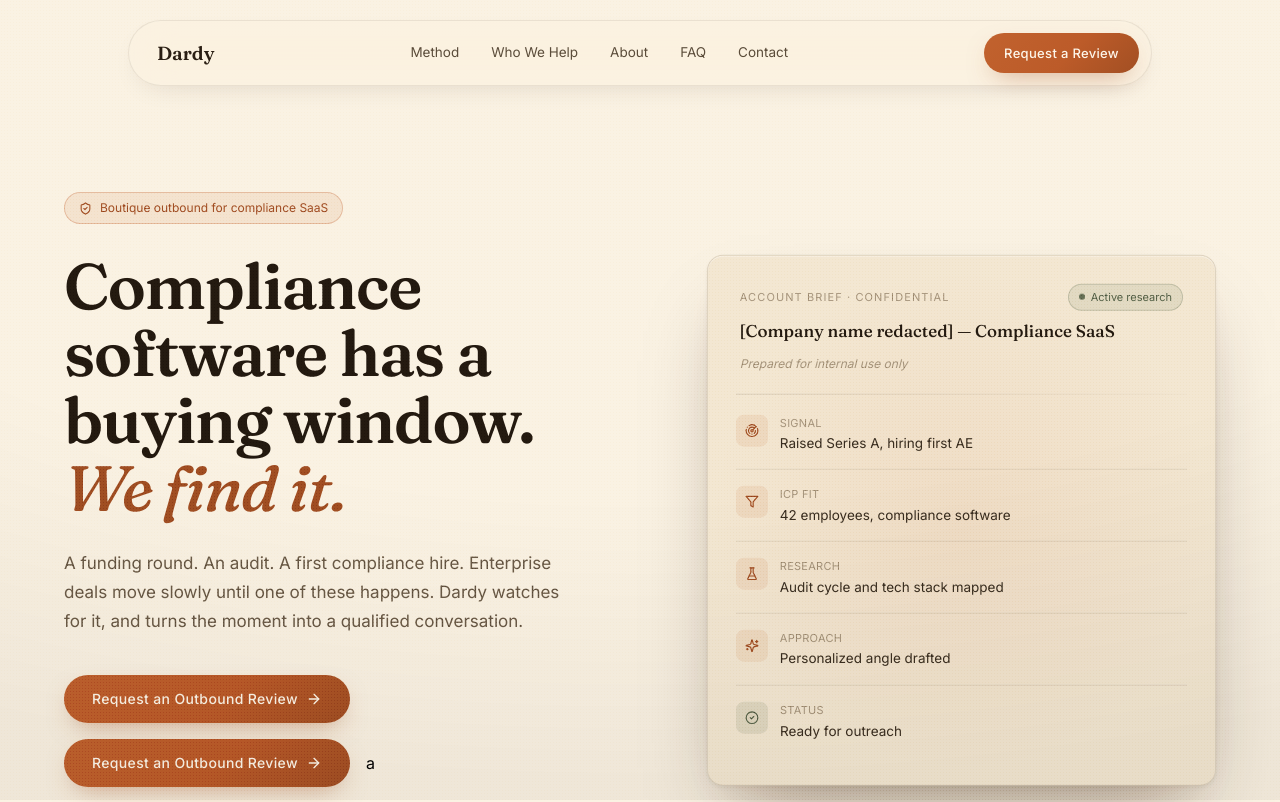
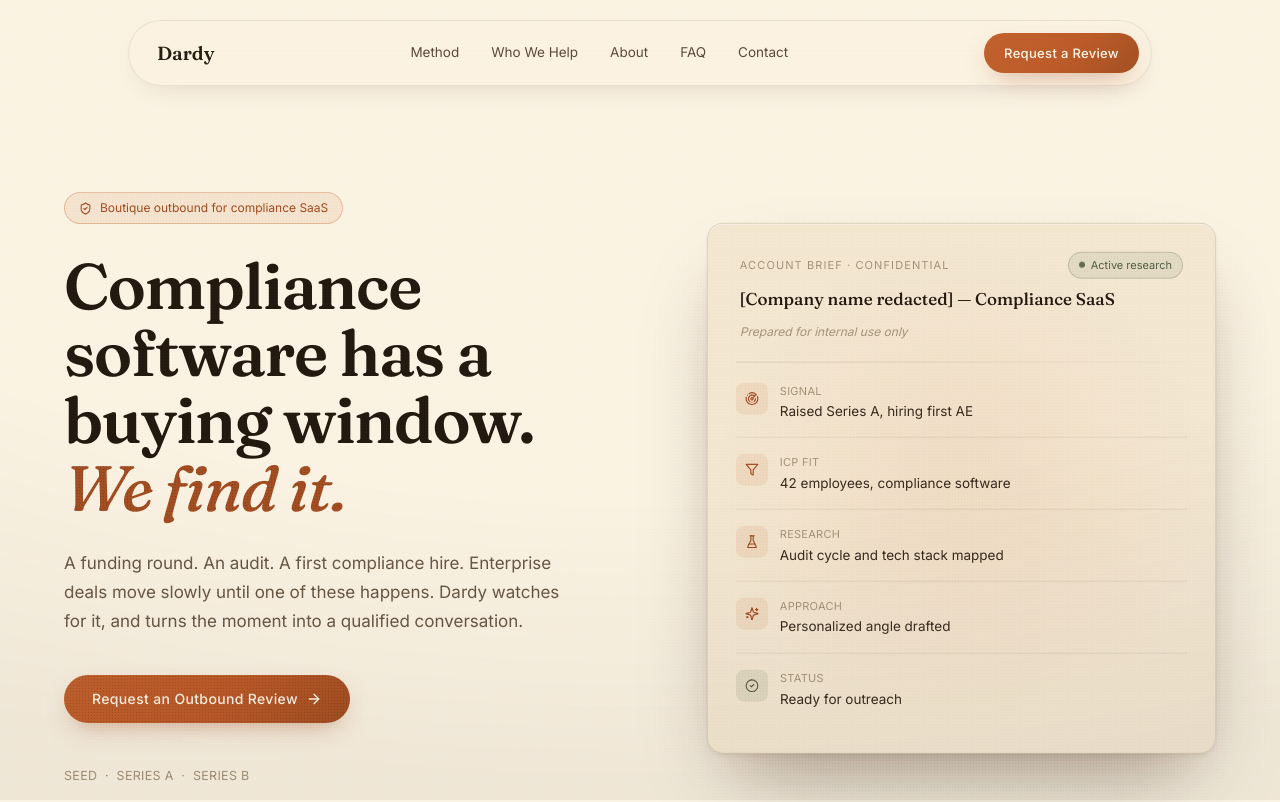
Before and after one commit to dardyco/dardy-website, a React (Vite) app: page / in a window 1280 px wide. Shown: the top 802 px of the page. Built offline with nearby package versions, Linux system fonts and the light colour scheme.

Commit message:
Refactor MagneticButton for outbound review request

```diff
--- a/src/App.jsx
+++ b/src/App.jsx
@@ -317,11 +317,6 @@
               >
                 Request an Outbound Review <ArrowRight size={16} />
               </MagneticButton>
-                <a href="mailto:hello@dardy.co">
-  <MagneticButton variant="primary">
-    Request an Outbound Review <ArrowRight size={16} />
-  </MagneticButton>
-                </a>a
             </div>
           </Reveal>
 
```
Lines whose indentation alone changed are shown as unchanged.
